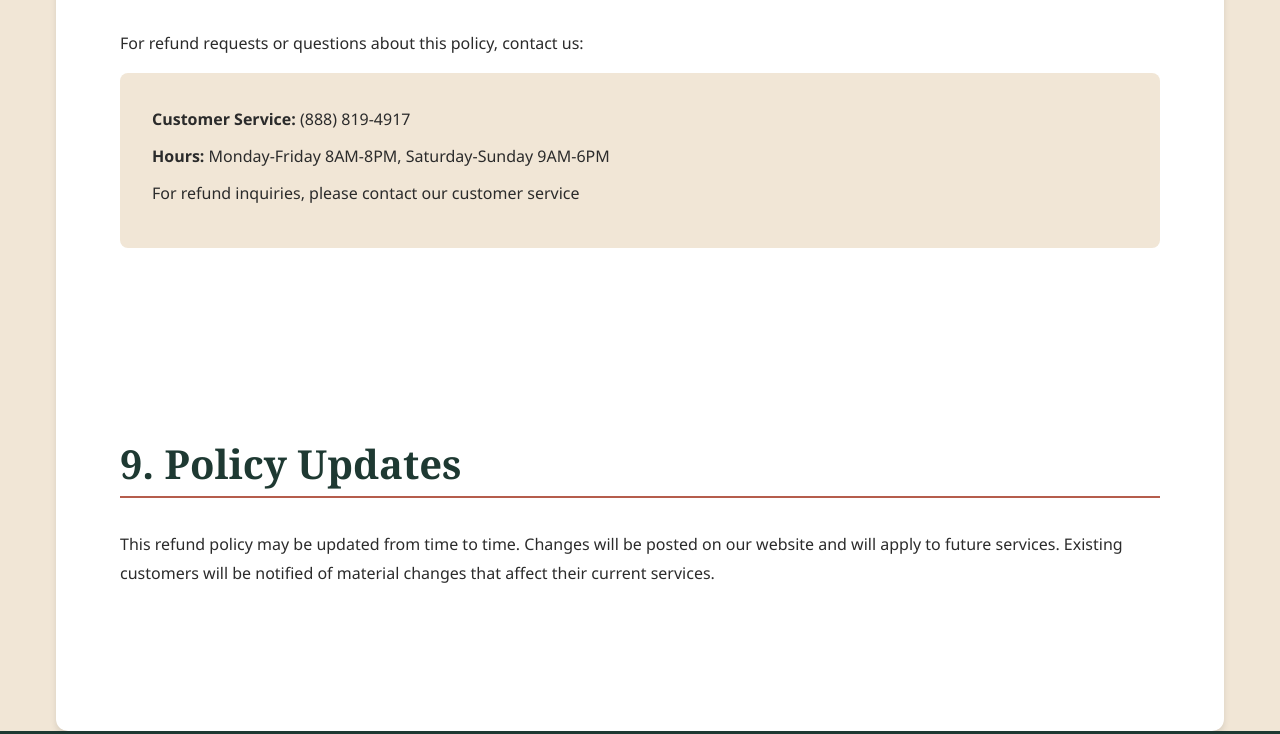
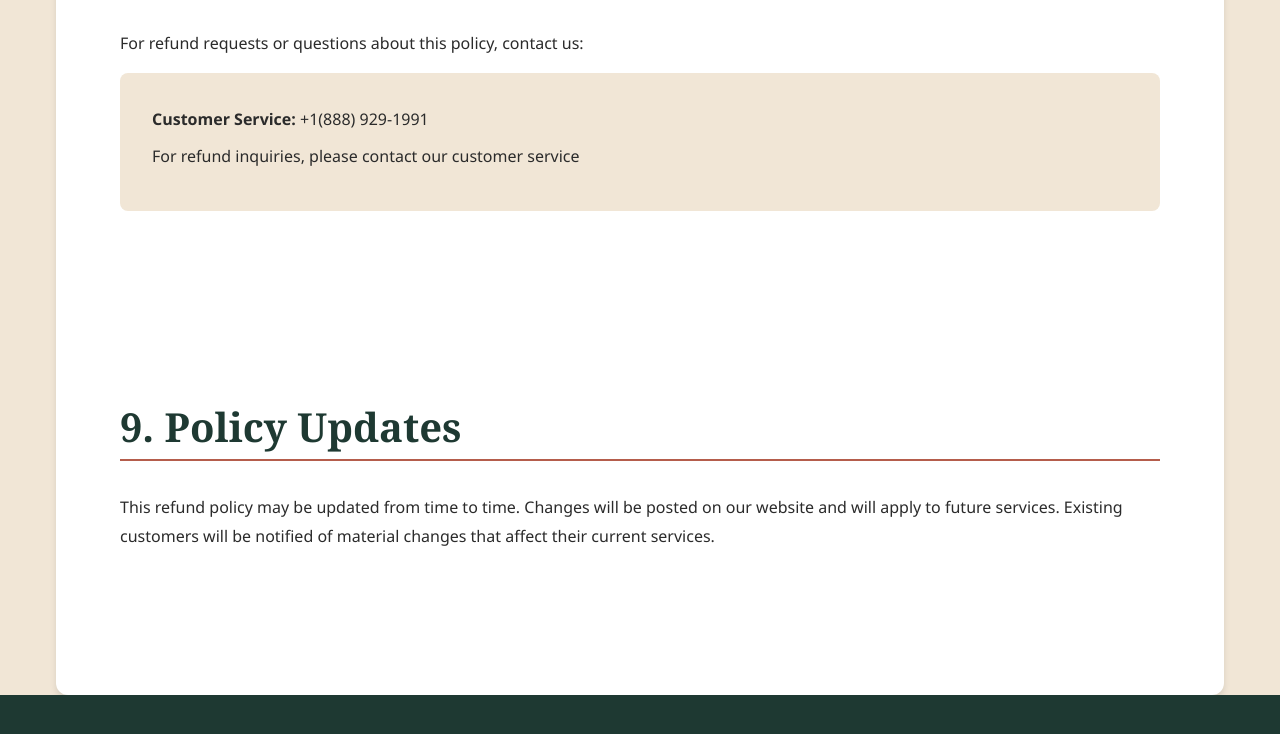
Before and after one commit to altralink/altralink, a website built with Vite: page refund.html in a window 1280 px wide. Shown: the part 4860-5594 px from the top of the page. Built offline with nearby package versions, Linux system fonts and the light colour scheme.

Commit message:
Update refund.html

```diff
--- a/refund.html
+++ b/refund.html
@@ -152,8 +152,8 @@
                     <h2>8. Contact Information</h2>
                     <p>For refund requests or questions about this policy, contact us:</p>
                     <div class="contact-info-legal">
-                        <p><strong>Customer Service:</strong> (888) 819-4917</p>
-                        <p><strong>Hours:</strong> Monday-Friday 8AM-8PM, Saturday-Sunday 9AM-6PM</p>
+                        <p><strong>Customer Service:</strong> +1(888) 929-1991</p>
+
                         <p>For refund inquiries, please contact our customer service</p>
                     </div>
                 </section>
```
